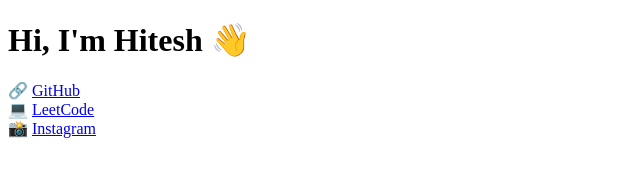
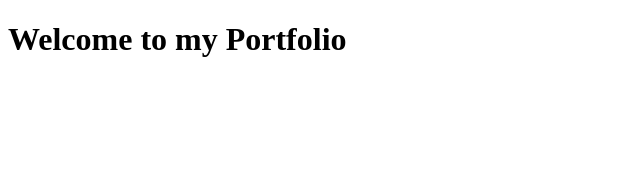
Before and after one commit to Hitesh66018/Hitesh66018, a plain HTML site: page index.html in a window 1280 px wide. Shown: the whole page, without its empty margins (0-640 px from the left). Drawn offline with Linux system fonts and the light colour scheme.

Commit message:
Update index.html

```diff
--- a/index.html
+++ b/index.html
@@ -1,19 +1,13 @@
 <!DOCTYPE html>
-<html lang="en">
+<html>
 <head>
-  <meta charset="utf-8" />
-  <meta name="viewport" content="width=device-width, initial-scale=1" />
   <title>Hitesh | Portfolio</title>
+  <meta charset="UTF-8">
 
-  <!-- Google verification tag -->
-  <meta name="google-site-verification" content="81aFVHA1fia8XpUUMm97LAVYYw-tm6cMqEOIN6jWP6U" />
+  <!-- Google Verification (paste EXACTLY what Console gave you) -->
+ <meta name="google-site-verification" content="81aFVHA1fia8XpUUMm97LAVYYw-tm6cMqEOIN6jWP6U" />
 </head>
 <body>
-  <h1>Hi, I'm Hitesh 👋</h1>
-  <p>
-    🔗 <a href="https://github.com/hitesh66018">GitHub</a><br/>
-    💻 <a href="https://leetcode.com/hitesh66018">LeetCode</a><br/>
-    📸 <a href="https://instagram.com/hitesh66018">Instagram</a>
-  </p>
+  <h1>Welcome to my Portfolio</h1>
 </body>
 </html>
```
